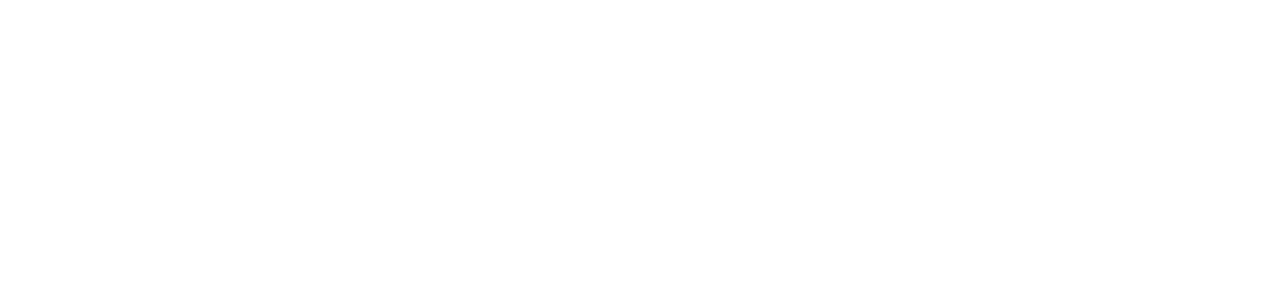
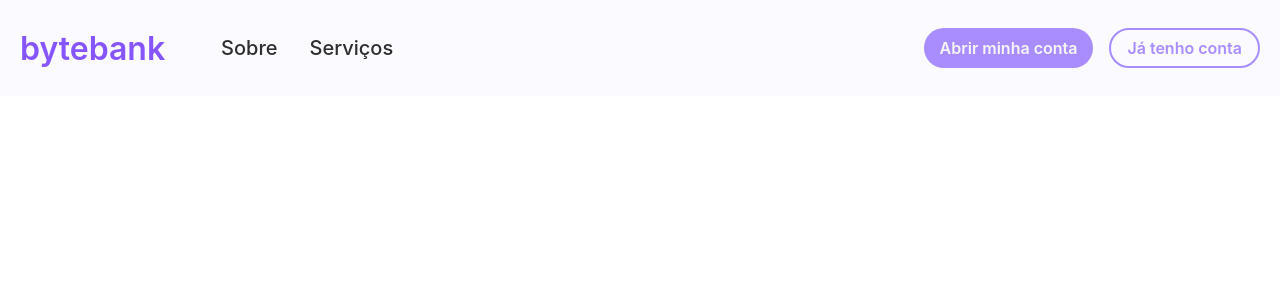
Before and after one commit to carolinarosatto/tech-challenge-bytebank, a Next.js app: page / in a window 1280 px wide. Shown: the top 300 px of the page. Built offline with nearby package versions, Linux system fonts and the light colour scheme.

Commit message:
feat: add header component

```diff
--- a/app/login/page.tsx
+++ b/app/login/page.tsx
@@ -0,0 +1,33 @@
+import React from "react";
+import styles from "./styles.module.scss";
+import Button from "@/components/Button";
+
+const Header = () => {
+  return (
+    <header className={styles.header}>
+      <div className={styles.leftContainer}>
+        <p className={styles.logo}>bytebank</p>
+        <nav className={styles.nav}>
+          <ul className={styles.navList}>
+            <li className={styles.navItem}>
+              <a href="" className={styles.navLink}>
+                Sobre
+              </a>
+            </li>
+            <li className={styles.navItem}>
+              <a href="" className={styles.navLink}>
+                Serviços
+              </a>
+            </li>
+          </ul>
+        </nav>
+      </div>
+      <div className={styles.buttons}>
+        <Button label="Abrir minha conta" />
+        <Button label="Já tenho conta" priority="secondary" />
+      </div>
+    </header>
+  );
+};
+
+export default Header;
--- a/app/login/styles.module.scss
+++ b/app/login/styles.module.scss
@@ -0,0 +1,50 @@
+@use "../../styles/tokens.scss" as *;
+
+.header {
+  height: $size-96;
+  display: flex;
+  align-items: center;
+  justify-content: space-between;
+  padding: 0 20px;
+  background-color: $color-bg-100;
+
+  .logo {
+    font-size: $title-md;
+    font-weight: $font-weight-semibold;
+    color: $color-brand-500;
+  }
+
+  .leftContainer {
+    display: flex;
+    flex-direction: row;
+    align-items: center;
+  }
+  .navList {
+    list-style: none;
+
+    display: flex;
+    flex-direction: row;
+    justify-content: space-between;
+    font-size: $body-lg;
+    font-weight: $font-weight-medium;
+
+    .navLink {
+      display: inline-block;
+      padding: $padding-sm $padding-md;
+      color: $color-text-300;
+      &:hover {
+        color: $color-brand-600;
+      }
+
+      &.active {
+        color: $color-primary-accent-300;
+      }
+    }
+  }
+
+  .buttons {
+    display: flex;
+    align-items: center;
+    gap: 1rem;
+  }
+}
--- a/app/page.tsx
+++ b/app/page.tsx
@@ -1,5 +1,10 @@
 import React from "react";
+import Header from "./login/page";
 
 export default function Home() {
-  return <></>;
+  return (
+    <>
+      <Header />
+    </>
+  );
 }
--- a/styles/globals.scss
+++ b/styles/globals.scss
@@ -4,8 +4,19 @@ html,
 body {
   max-width: 100vw;
   overflow-x: hidden;
+  padding: 0px;
+  margin: 0px;
 }
 
 * {
   font-family: $font-family-sans;
 }
+
+li {
+  list-style: none;
+}
+
+link,
+a {
+  text-decoration: none;
+}
--- a/styles/tokens.scss
+++ b/styles/tokens.scss
@@ -76,6 +76,7 @@ $size-56: 3.5rem; // 56px
 $size-64: 4rem; // 64px
 $size-72: 4.5rem; // 72px
 $size-80: 5rem; // 80px
+$size-96: 6rem; // 96px
 
 //Radius
 $radius-none: 0rem; // 0px
```
